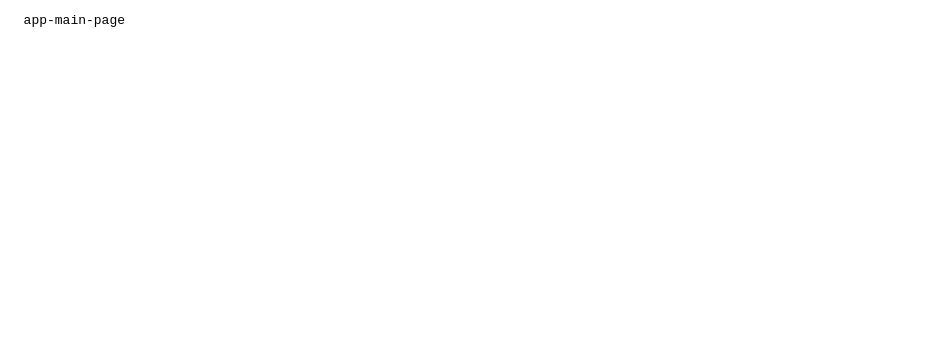
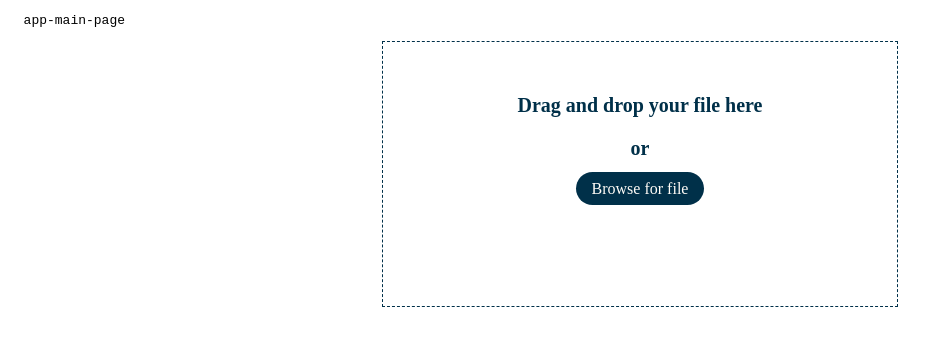
Before and after one commit to ZStachura/Bowling_Report_System, an Angular app in the folder bowling-report-system/: page / in a window 1280 px wide. Shown: the top 346 px of the page, without its empty margins (0-937 px from the left). Built offline with nearby package versions, Linux system fonts and the light colour scheme.

Commit message:
Drag and drop file upload functionality

```diff
--- /dev/null
+++ b/bowling-report-system/src/app/pages/main/file-upload/drag-drop-input/drag-drop-input.directive.ts
@@ -0,0 +1,23 @@
+import { Directive, EventEmitter, HostListener, Output } from '@angular/core';
+
+@Directive({ selector: '[appDragDropInput]' })
+export class DragDropInputDirective {
+  constructor() { }
+  @Output() fileDropped = new EventEmitter<any>();
+  @HostListener('dragover', ['$event']) onDragOver(evt:any) {
+    evt.preventDefault();
+    evt.stopPropagation();
+  }
+  @HostListener('dragleave', ['$event']) public onDragLeave(evt:any) {
+    evt.preventDefault();
+    evt.stopPropagation();
+  }
+  @HostListener('drop', ['$event']) public ondrop(evt:any) {
+    evt.preventDefault();
+    evt.stopPropagation();
+    let files = evt.dataTransfer.files;
+    if (files.length > 0) {
+      this.fileDropped.emit(files);
+    }
+  }
+}
--- /dev/null
+++ b/bowling-report-system/src/app/pages/main/file-upload/file-upload.component.html
@@ -0,0 +1,18 @@
+<div class="drop_container" appDragDropInput (fileDropped)="onFileDropped($event)">
+  <input type="file" #fileDropRef id="fileDropRef" (change)="fileHandler($event)">
+  <h3>Drag and drop your file here</h3>
+  <h3>or</h3>
+  <label for="fileDropRef">Browse for file</label>
+</div>
+<div class="files_container">
+  @for (file of files; track $index) {
+    <div class="files_container_file">
+      <h4>
+        {{file.name}}
+      </h4>
+    </div>
+    <div class="files_container_delete" (click)="deleteFile($index)">
+      Delete
+    </div>
+  }
+</div>
--- /dev/null
+++ b/bowling-report-system/src/app/pages/main/file-upload/file-upload.component.scss
@@ -0,0 +1,31 @@
+.drop_container {
+    width: 450px;
+    height: 200px;
+    padding: 2rem;
+    text-align: center;
+    border: dashed 1px var(--prussian-blue);
+    position: relative;
+    margin: 0 auto;
+    input{
+        opacity:0;
+        position: absolute;
+        z-index: z;
+        width: 100%;
+        height: 100%;
+        top: 0;
+        left: 0;
+    }
+    label{
+        color: var(--baby-powder);
+        width: 180px;
+        height: 46px;
+        border-radius: 22px;
+        background-color: var(--prussian-blue);
+        padding: 8px 16px;
+    }
+    h3{
+        font-size: 20px;
+        font-weight: 600;
+        color: var(--prussian-blue);
+    }
+}
--- /dev/null
+++ b/bowling-report-system/src/app/pages/main/file-upload/file-upload.component.ts
@@ -0,0 +1,31 @@
+import { Component } from '@angular/core';
+
+@Component({
+  selector: 'app-file-upload',
+  templateUrl: './file-upload.component.html',
+  styleUrl: './file-upload.component.scss'
+})
+export class FileUploadComponent {
+files: any[] =[];
+
+prepareFilesList(files: File[]) {
+  for (const item of files) {
+    this.files.push(item);
+  }
+}
+
+onFileDropped(event:any) {
+  this.prepareFilesList(event);
+}
+
+fileHandler(event:Event) {
+  const filesList = (event.target as HTMLInputElement).files
+  if(filesList){
+    const files = Array.from(filesList)
+    this.prepareFilesList(files);
+  }
+}
+deleteFile(index: number) {
+  this.files.splice(index, 1);
+}
+}
--- a/bowling-report-system/src/app/pages/main/main-page/main-page.component.html
+++ b/bowling-report-system/src/app/pages/main/main-page/main-page.component.html
@@ -1,3 +1,4 @@
 <pre>
   app-main-page
 </pre>
+<app-file-upload></app-file-upload>
--- a/bowling-report-system/src/shared/scss/variables.scss
+++ b/bowling-report-system/src/shared/scss/variables.scss
@@ -1,3 +1,7 @@
 :root {
-    --color-text: red;
+    --barn-red: #780000;
+    --fire-brick: #C1121F;
+    --baby-powder: #FFFCF7;
+    --prussian-blue: #003049;
+    --air-superiority-blue: #669BBC;
 }
--- a/bowling-report-system/src/styles.scss
+++ b/bowling-report-system/src/styles.scss
@@ -1 +1,2 @@
 /* You can add global styles to this file, and also import other style files */
+@import './shared/scss/variables.scss'
```
Also changed, not shown: bowling-report-system/src/app/pages/main/main.module.ts (+7 -1 lines), bowling-report-system/src/shared/scss/fonts.scss (deleted), 2 other files (tests, documents, lock files or other folders).
